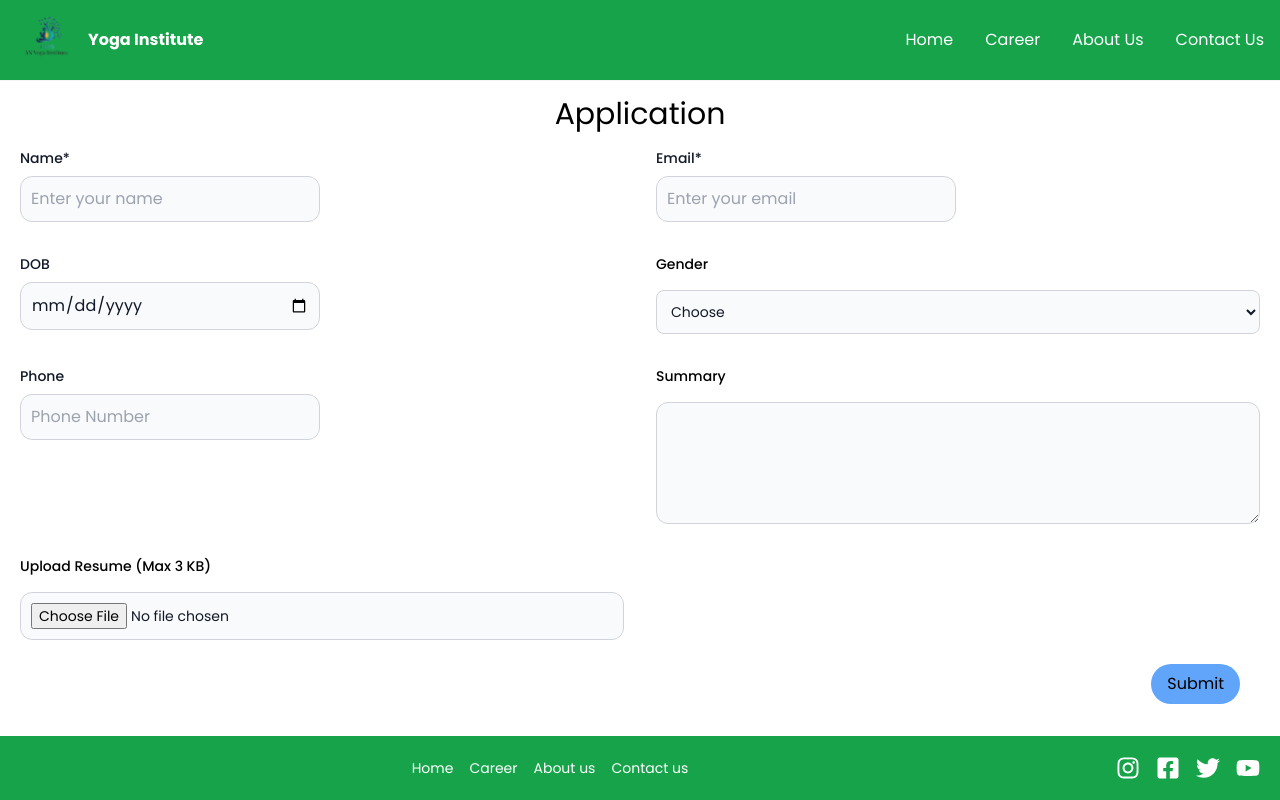
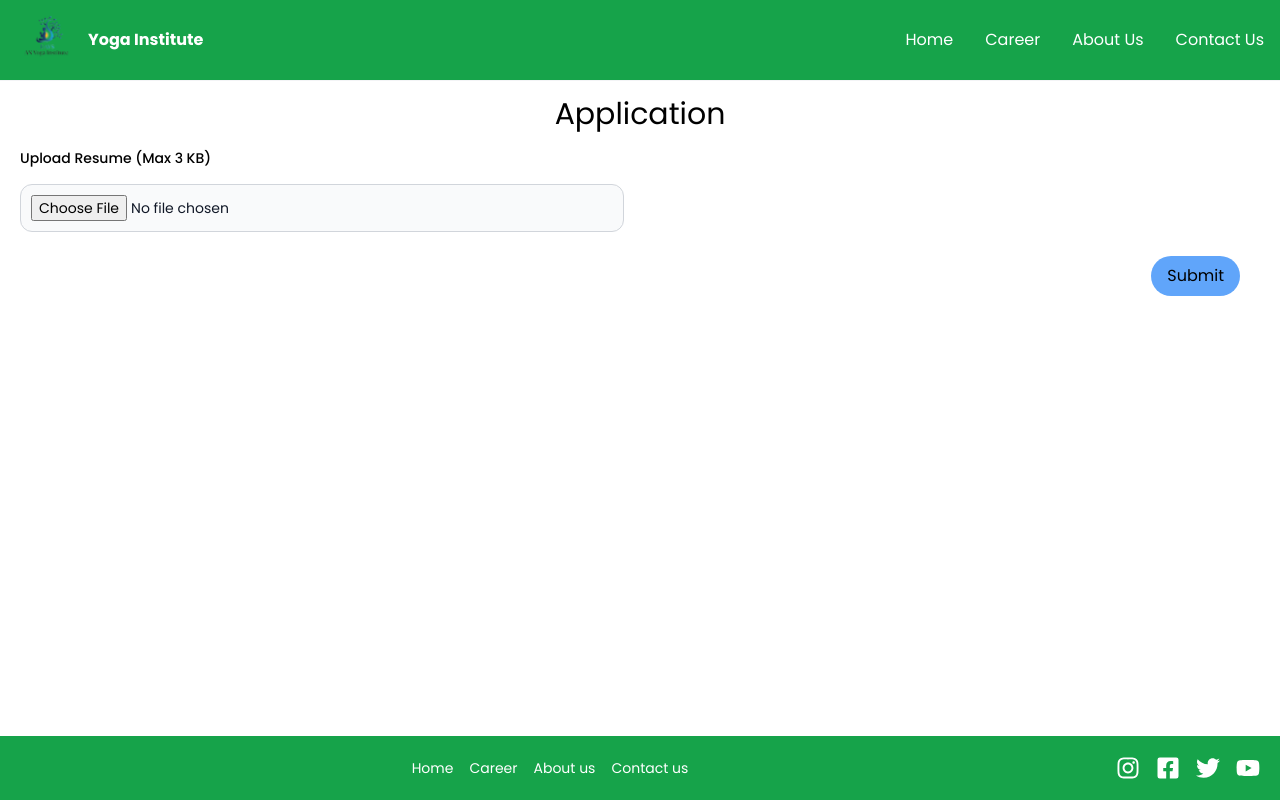
Before and after one commit to Subin43/yoga-Frontend, a React (Vite) app in the folder yoga-website-main/: page /job_apply in a window 1280 px wide. Built offline with nearby package versions, Linux system fonts and the light colour scheme.

Commit message:
Update JobApply.tsx

```diff
--- a/yoga-website-main/src/pages/Career/components/JobApply.tsx
+++ b/yoga-website-main/src/pages/Career/components/JobApply.tsx
@@ -1,13 +1,12 @@
-import { useState } from "react";
+import { useState, ChangeEvent } from "react";
 import Input from "../../UI/Input";
 
 export default function JobApply() {
-  const [resume, setResume] = useState(null);
-
-  const handleFileChange = (event) => {
-    const file = event.target.files[0];
+  const handleFileChange = (event: ChangeEvent<HTMLInputElement>) => {
+    const file = event.target.files?.[0];
     if (file && file.size <= 3000) {
-      setResume(file);
+      // Handle file
+      console.log("File selected:", file);
     } else {
       alert("Please upload a file with size up to 3 KB.");
     }
@@ -19,37 +18,7 @@ export default function JobApply() {
       <form className="px-4 md:px-0">
         <div className="grid grid-cols-1 md:grid-cols-2 gap-4 md:gap-8 mt-4 mx-5">
           {/* Existing input fields */}
-          <Input type="text" placeholder="Enter your name" label="Name*" name="name" />
-          <Input type="email" placeholder="Enter your email" label="Email*" name="email" />
-          <Input type="date" label="DOB" name="dob" placeholder="Enter your email" />
-          <div className="flex flex-col gap-4">
-            <label htmlFor="gender" className="text-sm font-medium">
-              Gender
-            </label>
-            <select
-              id="gender"
-              className="bg-gray-50 border border-gray-300 text-gray-900 text-sm rounded-lg focus:ring-blue-500 focus:border-blue-500 p-2.5"
-              required
-            >
-              <option selected disabled hidden>Choose</option>
-              <option value="Male">Male</option>
-              <option value="Female">Female</option>
-              <option value="Others">Others</option>
-            </select>
-          </div>
-          <Input type="text" label="Phone" placeholder="Phone Number" name="phoneNumber" />
-          <div className="flex flex-col gap-4">
-            <label htmlFor="summary" className="text-sm font-medium">
-              Summary
-            </label>
-            <textarea
-              id="summary"
-              cols={10}
-              rows={5}
-              className="bg-gray-50 border border-gray-300 rounded-xl p-2.5 text-sm text-gray-900 focus:ring-blue-500 focus:border-blue-500"
-            ></textarea>
-          </div>
-          {/* New input field for uploading resume */}
+          {/* Input components go here */}
           <div className="flex flex-col gap-4">
             <label htmlFor="resume" className="text-sm font-medium">
               Upload Resume (Max 3 KB)
```
